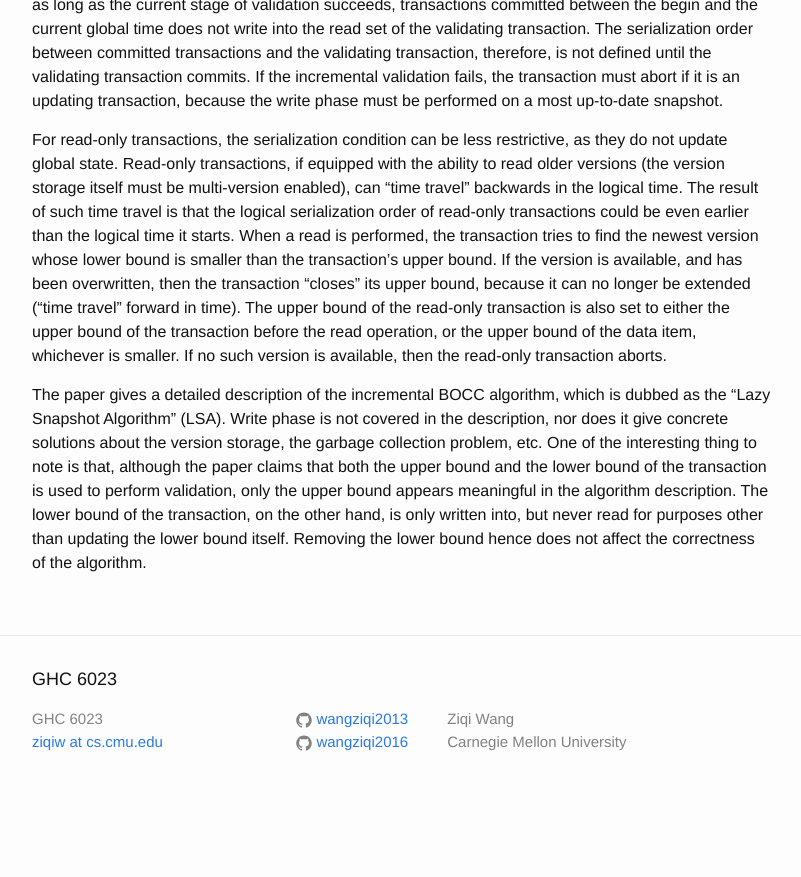
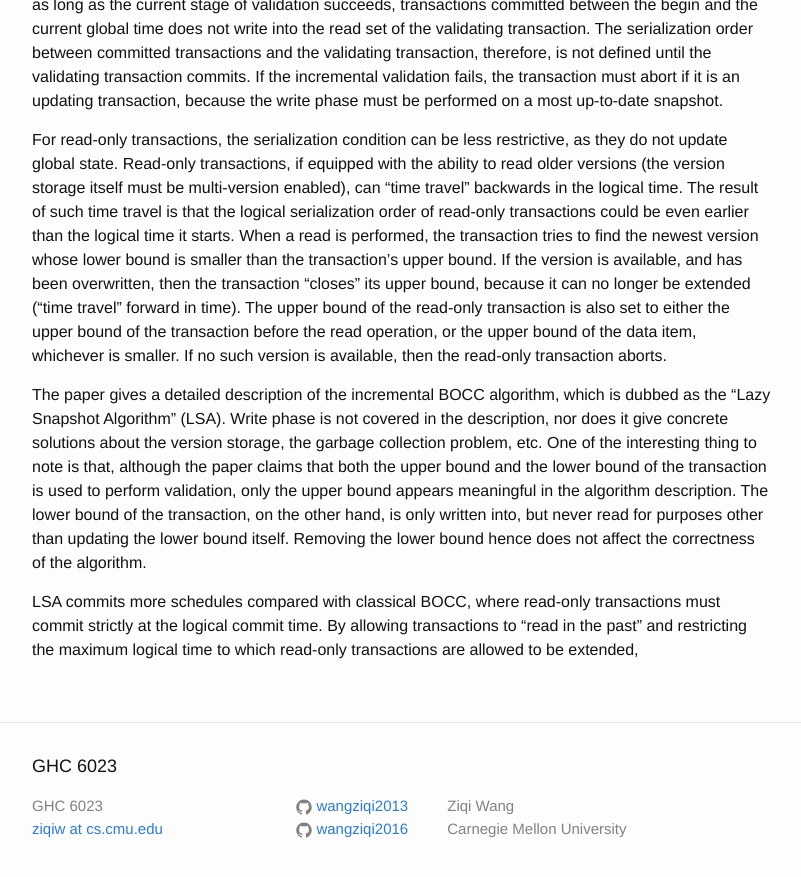
Before and after one commit to wangziqi2013/wangziqi2013.github.io, a Jekyll site: the page built from _posts/2018-04-12-A-Lazy-Snapshot-Algo-with-Eager-Validation.markdown, in a window 1280 px wide and 900 px high, scrolled down 1147 px. Shown: the top 877 px of the window, without its empty margins (238-1039 px from the left). Built offline with Jekyll 4.4.1, drawn with Linux system fonts in a browser that asks for light colours; before the commit the page ends 1960 px from its top, so only the background shows below that.

Commit message:
Working on comparison

```diff
--- a/_posts/2018-04-12-A-Lazy-Snapshot-Algo-with-Eager-Validation.markdown
+++ b/_posts/2018-04-12-A-Lazy-Snapshot-Algo-with-Eager-Validation.markdown
@@ -61,3 +61,8 @@ although the paper claims that both the upper bound and the lower bound of the t
 validation, only the upper bound appears meaningful in the algorithm description. The lower bound of the
 transaction, on the other hand, is only written into, but never read for purposes other than updating
 the lower bound itself. Removing the lower bound hence does not affect the correctness of the algorithm.
+
+LSA commits more schedules compared with classical BOCC, where read-only transactions must
+commit strictly at the logical commit time. By allowing transactions to "read in the past"
+and restricting the maximum logical time to which read-only transactions are allowed to be
+extended,
```
